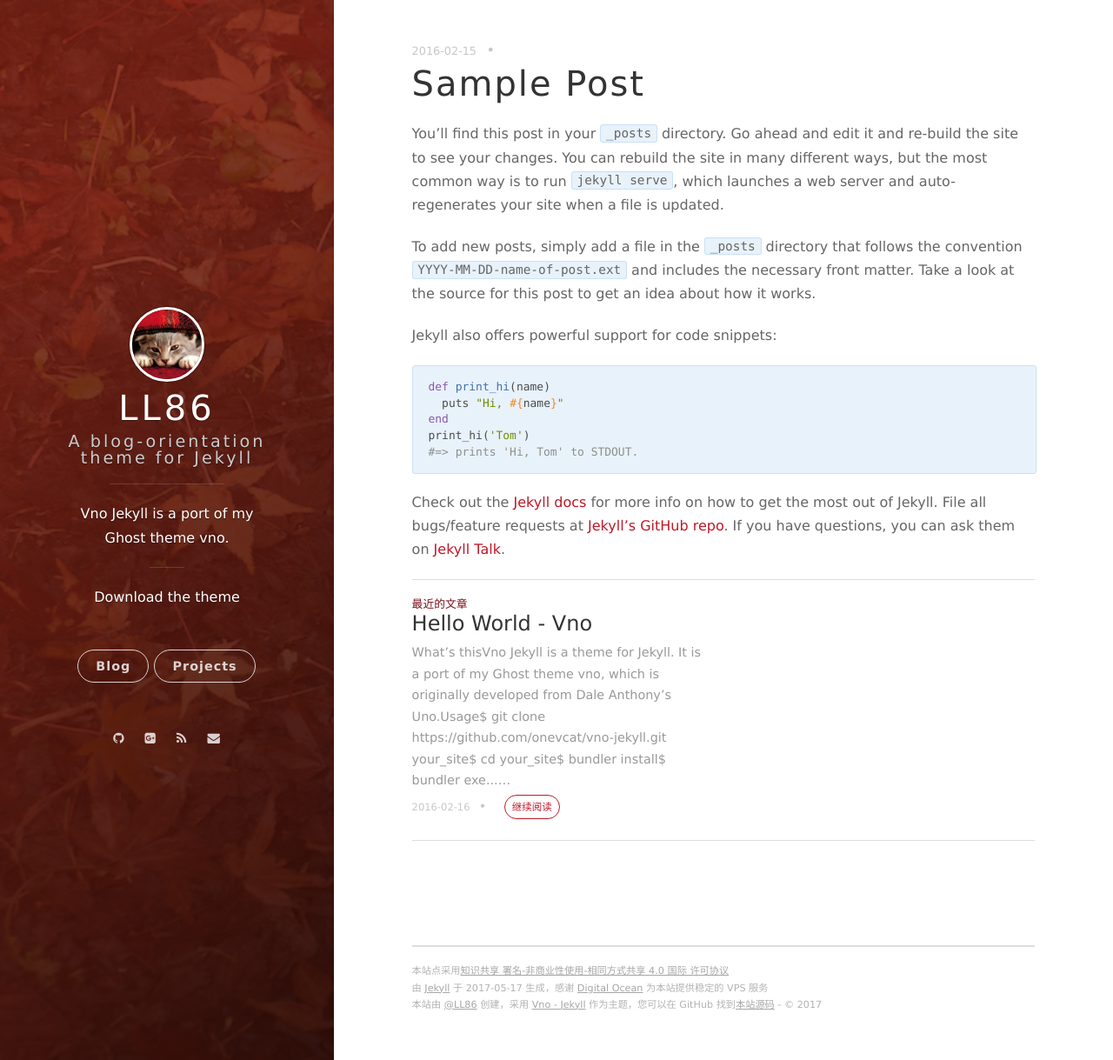
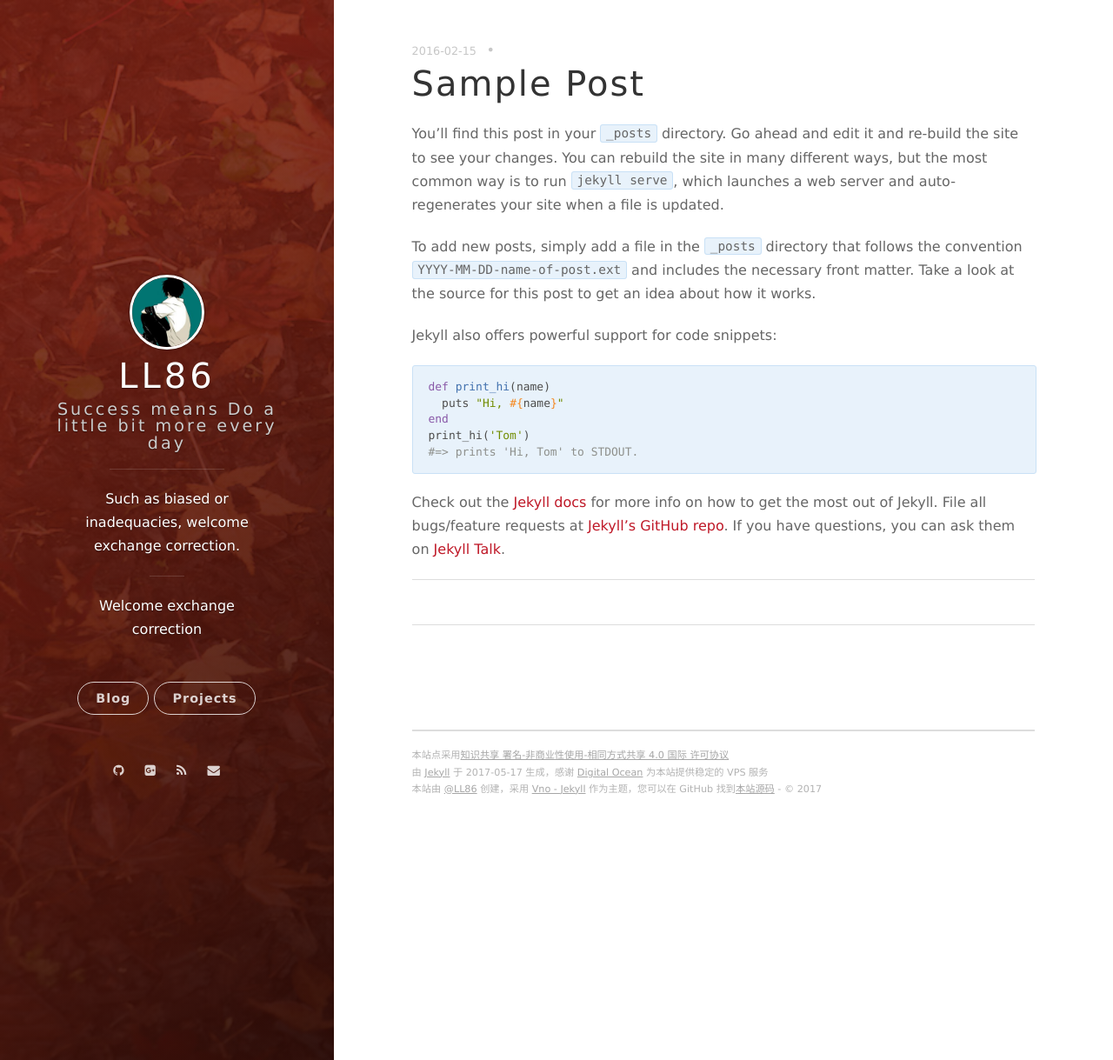
Before and after one commit to LL86/LL86.github.io, a Jekyll site: the page built from _posts/2016-02-15-sample-post.markdown, in a window 1280 px wide and 1219 px high. Shown: the whole window at 87% size. Built offline with Jekyll 4.4.1, drawn with Linux system fonts in a browser that asks for light colours; nearby versions of some CDN libraries; comment, search, counter and statistics services are not loaded.

Commit message:
modify assets

````diff
--- a/_config.yml
+++ b/_config.yml
@@ -1,8 +1,8 @@
 # Basic
 title: LL86
-subtitle: A blog-orientation theme for Jekyll
-welcome_message: <a href="https://github.com/LL86/vno-jekyll" target="_blank">Download the theme</a>
-description: Vno Jekyll is a port of my Ghost theme vno.
+subtitle: Success means Do a little bit more every day
+welcome_message: <a href="https://github.com/LL86/vno-jekyll" target="_blank">Welcome exchange correction</a>
+description: Such as biased or inadequacies, welcome exchange correction.
 creator: <a href="https://ll86.github.io/">@LL86</a>
 
 url: "https://ll86.github.io/"
@@ -22,7 +22,7 @@ blog_button:
 
 # Navigation buttons in the front page.
 nav:
-    - {title: Projects, description: My Projects, url: 'http://project.LL86.com'}
+    - {title: Projects, description: Projects, url: 'https://github.com/LL86'}
     # - {title: Another Button, description: A button, url: 'http://example.com'}
 
 # Pagination
--- a/_posts/2016-02-16-hello-world-vno.markdown
+++ /dev/null
@@ -1,45 +0,0 @@
----
-layout: post
-title: Hello World - Vno
-date: 2016-02-16 15:32:24.000000000 +09:00
----
-
-#### What's this
-
-[Vno Jekyll](https://github.com/onevcat/vno-jekyll) is a theme for [Jekyll](http://jekyllrb.com). It is a port of my Ghost theme [vno](https://github.com/onevcat/vno), which is originally developed from [Dale Anthony's Uno](https://github.com/daleanthony/uno).
-
-#### Usage
-
-```bash
-$ git clone https://github.com/onevcat/vno-jekyll.git your_site
-$ cd your_site
-$ bundler install
-$ bundler exec jekyll serve
-```
-
-Your site with `Vno Jekyll` enabled should be accessible in http://127.0.0.1:4000.
-
-For more information about Jekyll, please visit [Jekyll's site](http://jekyllrb.com).
-
-#### Configuration
-
-All configuration could be done in `_config.yml`. Remember you need to restart to serve the page when after changing the config file. Everything in the config file should be self-explanatory.
-
-#### Background image and avatar
-
-You could replace the background and avatar image in `assets/images` folder to change them.
-
-#### Sites using Vno
-
-[My blog](http://onevcat.com) is using `Vno Jekyll` as well, you could see how it works in real. There are some other sites using the same theme. You can find them below:
-
-| Site Name    | URL                                                |
-| ------------ | ---------------------------------------------------|
-| OneV's Den   | [http://onevcat.com](http://onevcat.com)           |
-| July Tang    | [http://blog.julytang.xyz](http://onevcat.com)     |
-
-> If you happen to be using this theme, welcome to [send me a pull request](https://github.com/onevcat/vno-jekyll/pulls) to add your site link here. :)
-
-#### License
-
-Great thanks to [Dale Anthony](https://github.com/daleanthony) and his [Uno](https://github.com/daleanthony/uno). Vno Jekyll is based on Uno, and contains a lot of modification on page layout, animation, font and some more things I can not remember. Vno Jekyll is followed with Uno and be licensed as [Creative Commons Attribution 4.0 International](http://creativecommons.org/licenses/by/4.0/). See the link for more information.
````
Also changed, not shown: assets/images/avatar.jpg, 4 other files.
